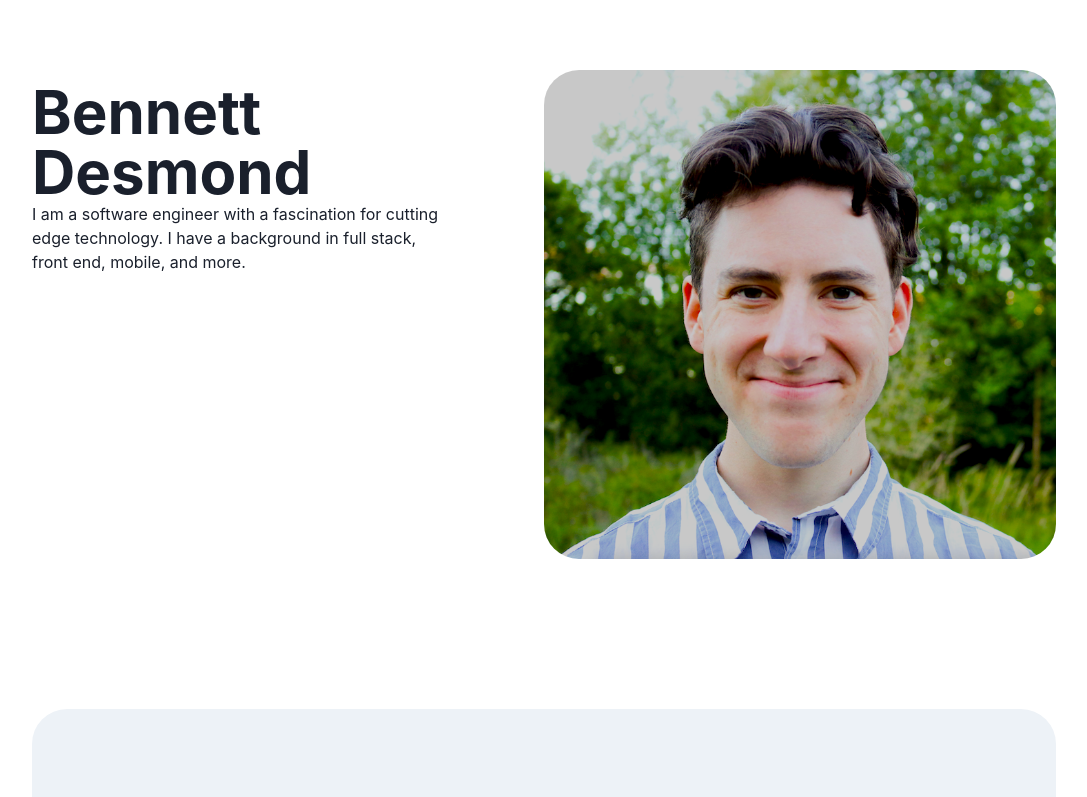
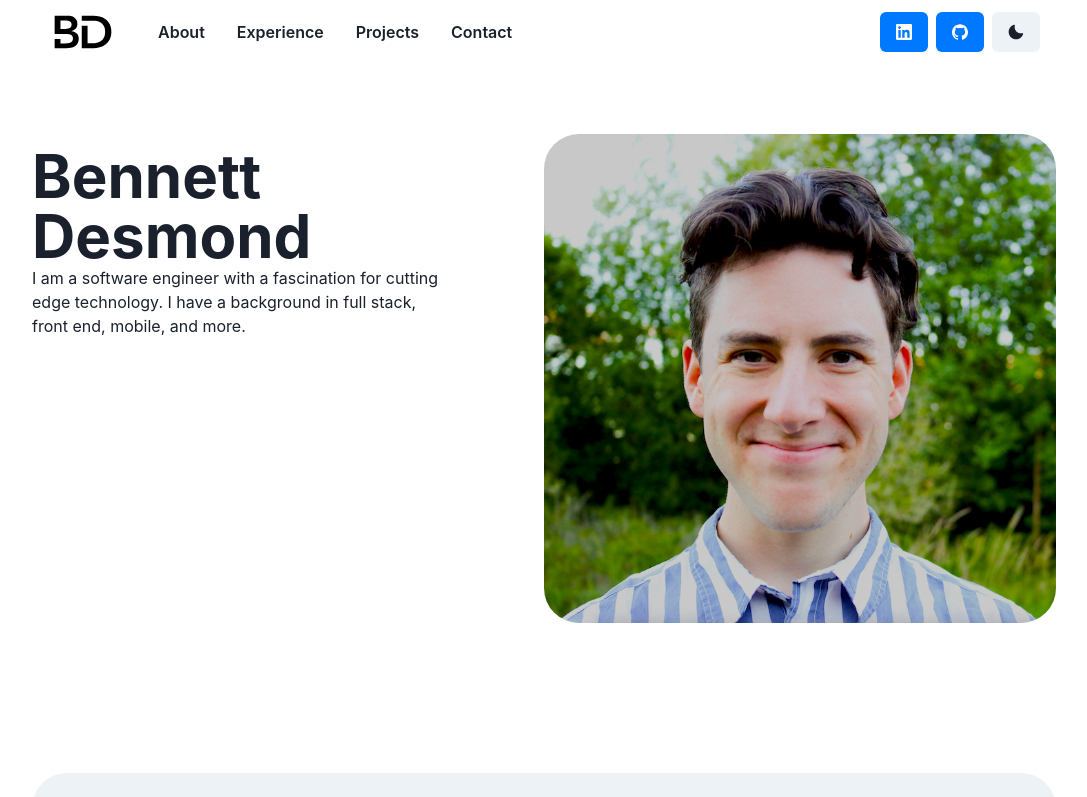
Before and after one commit to BennettDesmond/bennett-a-desmond, a Next.js app: page / in a window 1280 px wide. Shown: the top 797 px of the page, without its empty margins (96-1183 px from the left). Built offline with nearby package versions, Linux system fonts and the light colour scheme.

Commit message:
Uncommenting section for deployment test

```diff
--- a/pages/index.tsx
+++ b/pages/index.tsx
@@ -1,5 +1,5 @@
 import Head from "next/head";
-// import NavBar from "../components/navbar/NavBar";
+import NavBar from "../components/navbar/NavBar";
 import Overview from "../components/Overview";
 import About from "../components/About";
 import Experiences from "../components/experience/Experiences";
@@ -17,7 +17,7 @@ export default function Home() {
         <link rel="icon" href="/Bennett_Logo-01.svg" />
       </Head>
       <Box marginX="10%">
-        {/* <NavBar></NavBar> */}
+        <NavBar></NavBar>
         <VStack spacing={20}>
           <Overview></Overview>
           <About></About>
```
